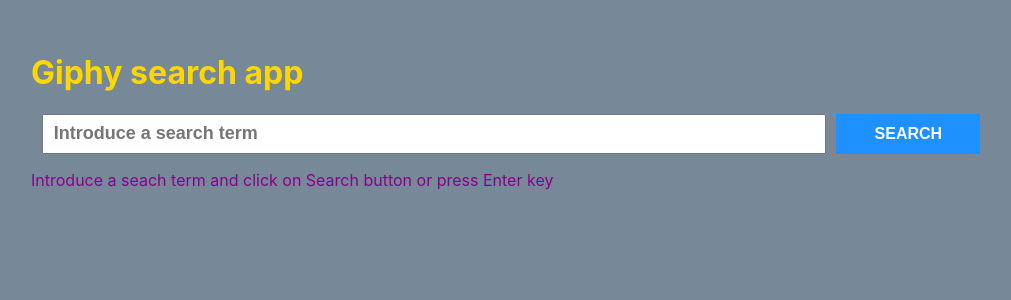
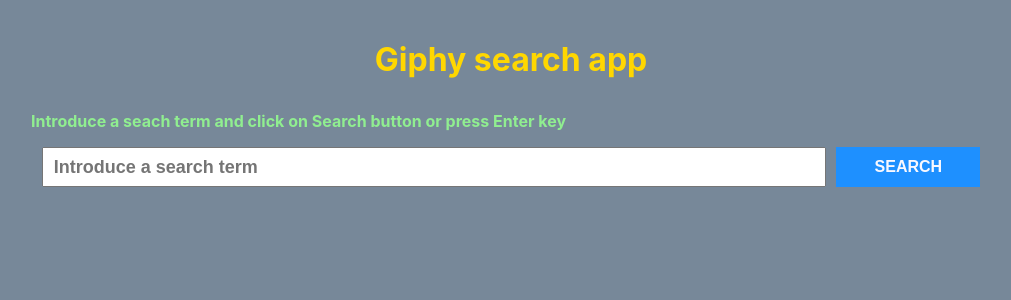
Before and after one commit to jlbb/ng-giphy-search, an Angular app: page / in a window 1280 px wide. Shown: the top 300 px of the page, without its empty margins (129-1140 px from the left). Built offline with nearby package versions, Linux system fonts and the light colour scheme.

Commit message:
Update README.md info regarding the app setup, components, services, etc. Change some minor styles

```diff
--- a/src/app/app.component.html
+++ b/src/app/app.component.html
@@ -1,4 +1,6 @@
 <div class="content" role="main">
+  <h1>Giphy search app</h1>
+
   <app-search-bar (search)="onSearch($event)"></app-search-bar>
 
   <app-pagination
--- a/src/app/app.component.scss
+++ b/src/app/app.component.scss
@@ -41,3 +41,8 @@
 a:hover {
   color: #125699;
 }
+
+h1 {
+  color: gold;
+  margin-bottom: 16px;
+}
--- a/src/app/giphy.service.ts
+++ b/src/app/giphy.service.ts
@@ -17,6 +17,7 @@
 
   searchGiphy(searchTerm: string, offset: number = 0): Observable<any> {
     let params: HttpParams = this.params.append("q", searchTerm);
+    params = params.append("limit", `${this.limit}`);
     params = params.append("offset", `${this.limit * offset}`);
 
     return this.http.get(this.apiURL, { params });
--- a/src/app/image-gallery/image-gallery.component.scss
+++ b/src/app/image-gallery/image-gallery.component.scss
@@ -2,6 +2,7 @@
   display: flex;
   flex-wrap: wrap;
   justify-content: center;
+  margin-top: 16px;
 }
 
 .img-container {
--- a/src/app/search-bar/search-bar.component.html
+++ b/src/app/search-bar/search-bar.component.html
@@ -1,4 +1,7 @@
-<h1>Giphy search app</h1>
+<p class="search-info">
+  Introduce a seach term and click on Search button or press Enter key
+</p>
+
 <form
   class="form-container"
   [formGroup]="searchForm"
@@ -12,9 +15,6 @@
   <button type="submit">Search</button>
 </form>
 
-<p class="search-info">
-  Introduce a seach term and click on Search button or press Enter key
-</p>
 <div
   class="search-errors"
   *ngIf="searchErrors.searchString && searchErrors.searchString.invalid"
--- a/src/app/search-bar/search-bar.component.scss
+++ b/src/app/search-bar/search-bar.component.scss
@@ -1,12 +1,8 @@
 :host {
   display: flex;
   flex-direction: column;
-  margin-bottom: 32px;
+  margin-bottom: 16px;
   width: 100%;
-}
-
-h1 {
-  color: gold;
 }
 
 .form-container {
@@ -41,12 +37,13 @@
 }
 
 .search-info {
-  color: darkmagenta;
+  color: lightgreen;
+  font-weight: bold;
 }
 
 .search-errors {
   color: darkred;
-  margin-top: 0;
+  margin-top: 16px;
   text-transform: capitalize;
 
   h4 {
```
Also changed, not shown: 1 other file (tests, documents, lock files or other folders).
